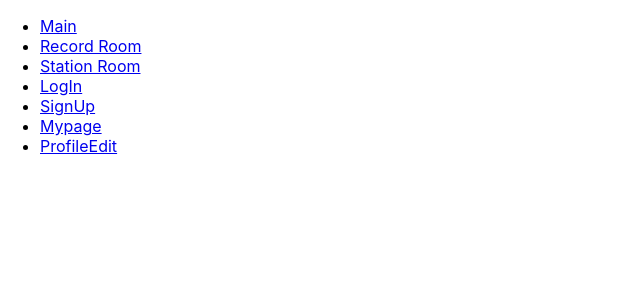
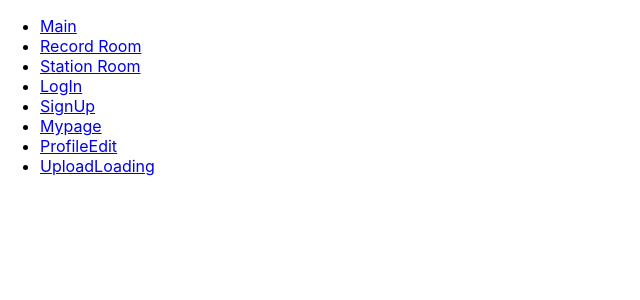
Before and after one commit to yeojinj/stackers, a React (Create React App) app in the folder frontend/: page / in a window 1280 px wide. Shown: the top 300 px of the page, without its empty margins (0-640 px from the left). Built offline with nearby package versions, Linux system fonts and the light colour scheme.

Commit message:
Feat: 업로드로딩 페이지 라우트 추가

```diff
--- a/frontend/src/App.js
+++ b/frontend/src/App.js
@@ -7,6 +7,7 @@ import SignUp from './pages/sign_folder/SignUp/SignUp'
 import SearchView from './pages/searchview/SearchView'
 import MyPage from './pages/my_page/MyPage'
 import ProfileEdit from './pages/profile_edit/ProfileEdit'
+import UploadLoading from './pages/record_room/UploadLoading'
 import { Link, Route, Routes } from 'react-router-dom'
 
 function App() {
@@ -34,6 +35,9 @@ function App() {
         <li>
           <Link to="/ProfileEdit">ProfileEdit</Link>
         </li>
+        <li>
+          <Link to="/UploadLoading">UploadLoading</Link>
+        </li>
       </ul>
       <Routes>
         <Route path="/MainRoom" element={<MainRoom />} />
@@ -44,6 +48,7 @@ function App() {
         <Route path="/SignUp" element={<SignUp />} />
         <Route path="/MyPage" element={<MyPage />} />
         <Route path="/ProfileEdit" element={<ProfileEdit />} />
+        <Route path="/UploadLoading" element={<UploadLoading />} />
       </Routes>
     </div>
   )
```
